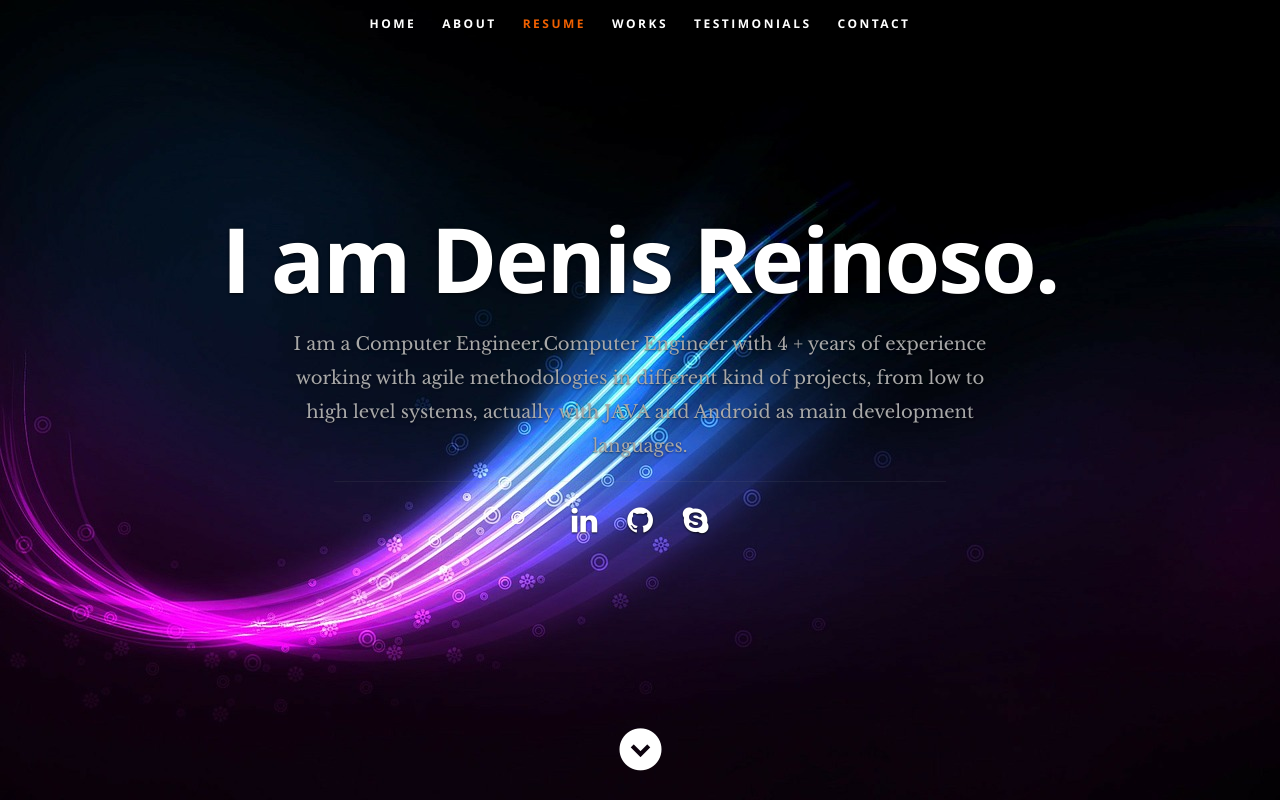
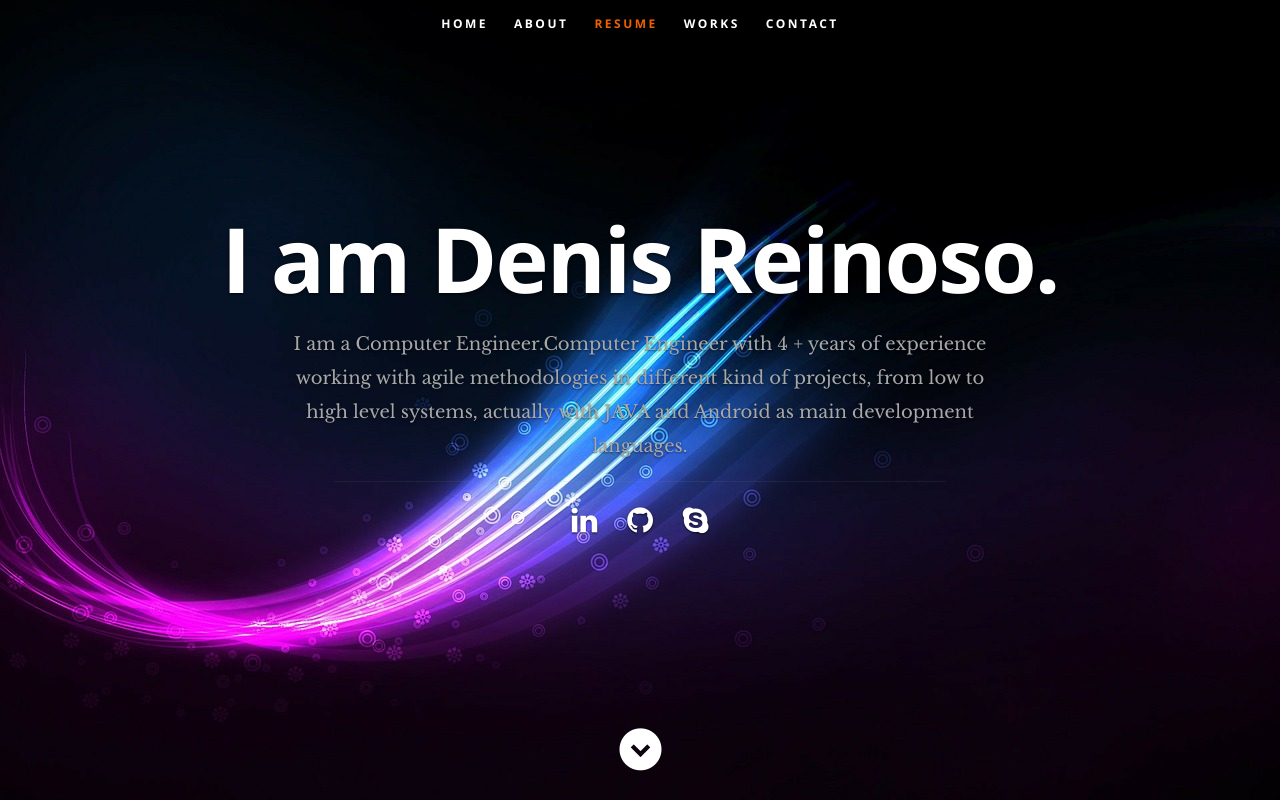
Before and after one commit to dreinoso/dreinoso.github.io, a React (Create React App) app: page / in a window 1280 px wide. Shown: the top 800 px of the page. Built offline with nearby package versions, Linux system fonts and the light colour scheme.

Commit message:
Remove testimonials
Signed-off-by: Denis Reinoso <reinoso.denis@gmail.com>

```diff
--- a/src/App.js
+++ b/src/App.js
@@ -15,7 +15,6 @@ class App extends Component {
         <About resumeData={resumeData}/>
         <Resume resumeData={resumeData}/>
         <Portfolio resumeData={resumeData}/>
-        <Testimonials resumeData={resumeData}/>
         <ContactUs resumeData={resumeData}/>
         <Footer resumeData={resumeData}/>
       </div>
--- a/src/components/header/header.js
+++ b/src/components/header/header.js
@@ -14,7 +14,6 @@ export default class Header extends Component {
                <li><a className="smoothscroll" href="#about">About</a></li>
              <li><a className="smoothscroll" href="#resume">Resume</a></li>
                <li><a className="smoothscroll" href="#portfolio">Works</a></li>
-               <li><a className="smoothscroll" href="#testimonials">Testimonials</a></li>
                <li><a className="smoothscroll" href="#contact">Contact</a></li>
             </ul>
          </nav>
```
